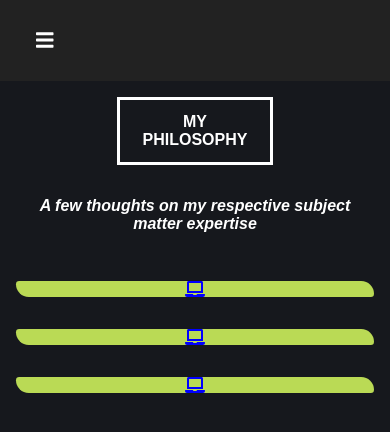
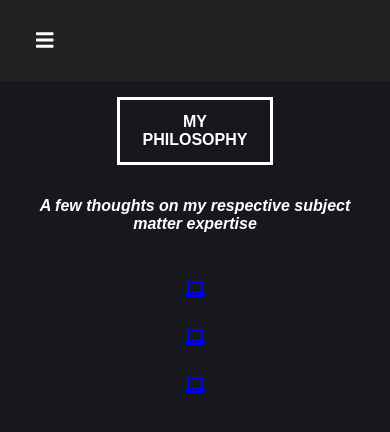
Before and after one commit to jayoharedee/assignment, a React app: page /whyme in a window 390 px wide. Shown: the top 432 px of the page. Built offline with nearby package versions, Linux system fonts and the light colour scheme.

Commit message:
removed background colour and border

```diff
--- a/src/js/components/spinnyicon/style.scss
+++ b/src/js/components/spinnyicon/style.scss
@@ -4,8 +4,6 @@
     // justify-content: center;
     // flex-direction: column;
     align-items: center;
-    border-radius: 5px 20px 5px;
-    background: #BADA55;
 
     margin: 1rem;
   }
```
